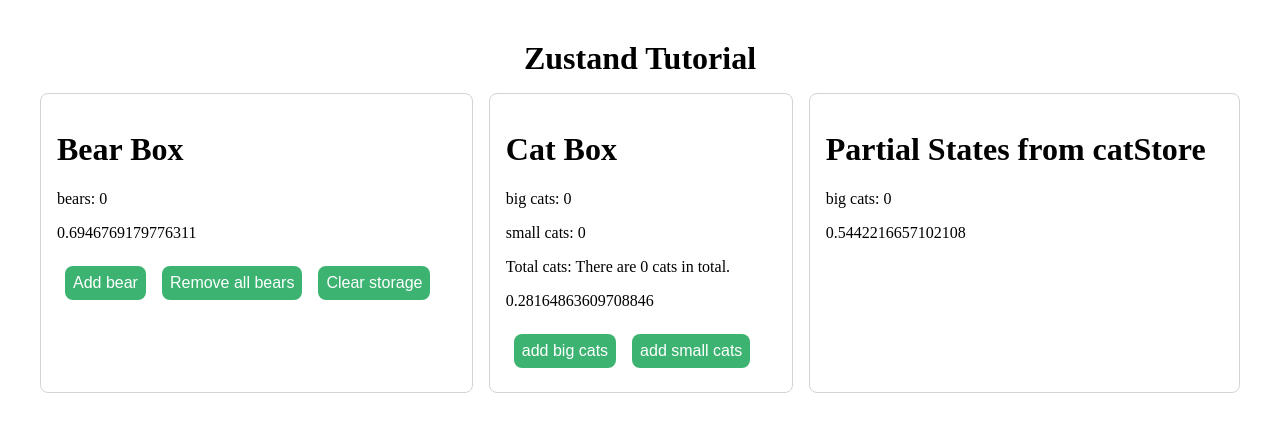
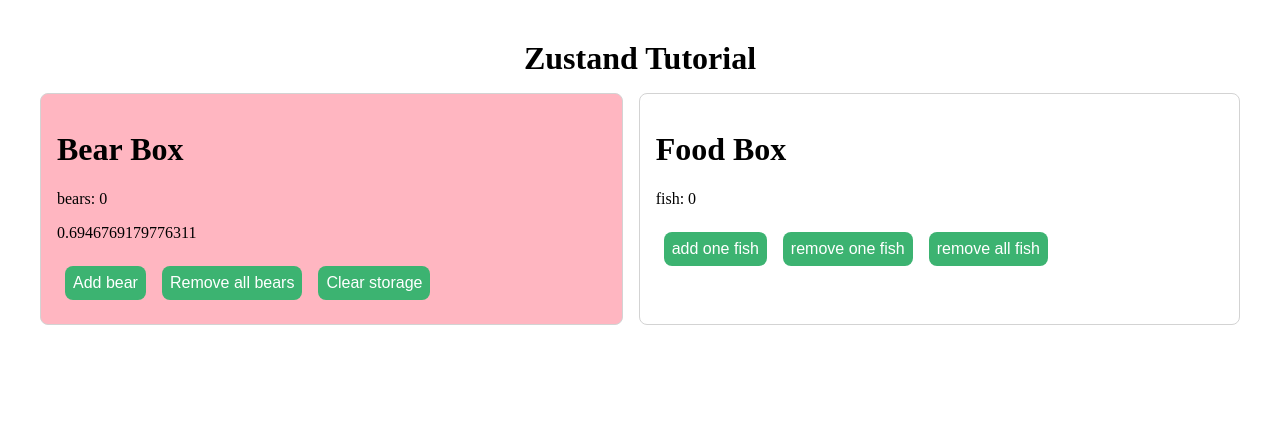
Before and after one commit to I-m-sleeping/kanban-zustand, a React (Vite) app: page / in a window 1280 px wide. Shown: the top 432 px of the page. Built offline with nearby package versions, Linux system fonts and the light colour scheme.

Commit message:
use subscribe

```diff
--- a/src/App.tsx
+++ b/src/App.tsx
@@ -1,6 +1,5 @@
 import BearBox from "./components/BearBox"
-import CatBox from "./components/CatBox"
-import CatBox2 from "./components/CatBox2"
+import FoodBox from "./components/FoodBox"
 
 function App() {
   return (
@@ -8,8 +7,7 @@
       <h1>Zustand Tutorial</h1>
       <div>
         <BearBox/>
-        <CatBox/>
-        <CatBox2/>
+        <FoodBox/>
       </div>
     </div>
   )
--- a/src/components/BearBox.tsx
+++ b/src/components/BearBox.tsx
@@ -1,4 +1,6 @@
+import { useEffect, useState } from "react";
 import { useBearStore } from "../stores/bearStore"
+import { useFoodStore } from "../stores/foodStore";
 
 const BearBox = () => {
   // const bears = useBearStore((state) => state.bears)
@@ -6,8 +8,26 @@
   // const removeAllBears = useBearStore((state) => state.removeAllBears);
   const { bears, increasePopulation, removeAllBears } = useBearStore();
 
+  //const fish = useFoodStore((state) => state.fish);
+
+  const [bgColor, setBgColor] = useState<"lightgreen"|"lightpink">("lightpink");
+
+  useEffect(()=>{
+    const unsub = useFoodStore.subscribe((state, prevState) => {
+      if (prevState.fish <= 5 && state.fish > 5){
+        setBgColor("lightgreen");
+      } else if (prevState.fish > 5 && state.fish <= 5) {
+        setBgColor("lightpink");
+      }
+    })
+
+    return unsub;
+  },[])
+
   return (
-    <div className="box">
+    <div className="box"
+    style={{backgroundColor: bgColor}}
+    >
       <h1>Bear Box</h1>
       <p>bears: {bears}</p>
       <p>{Math.random()}</p>
--- /dev/null
+++ b/src/components/FoodBox.tsx
@@ -0,0 +1,20 @@
+import { useFoodStore } from "../stores/foodStore";
+
+const FoodBox = () => {
+    const { fish, addOneFish, removeOneFish, removeAllFish } = useFoodStore();
+
+  return (
+    <div className="box">
+      <h1>Food Box</h1>
+      <p>fish: {fish}</p>
+      <div>
+        <button onClick={addOneFish}>add one fish</button>
+        <button onClick={removeOneFish}>remove one fish</button>
+        <button onClick={removeAllFish}>remove all fish</button>
+        {/* <button onClick={add5Fish}>add 5 fish</button> */}
+      </div>
+    </div>
+  )
+}
+
+export default FoodBox
--- /dev/null
+++ b/src/stores/foodStore.ts
@@ -0,0 +1,17 @@
+import { create } from "zustand";
+
+type TFoodStoreState = {
+  fish: number;
+  addOneFish: () => void;
+  removeOneFish: () => void;
+  removeAllFish: () => void;
+};
+
+export const useFoodStore = create<TFoodStoreState>()((set) => ({
+  fish: 0,
+  addOneFish: () => set((state) => ({ fish: state.fish + 1 })),
+  removeOneFish: () => set((state) => ({ fish: state.fish - 1})),
+  removeAllFish: () => {
+    set({ fish: 0});
+  }
+}))
```
